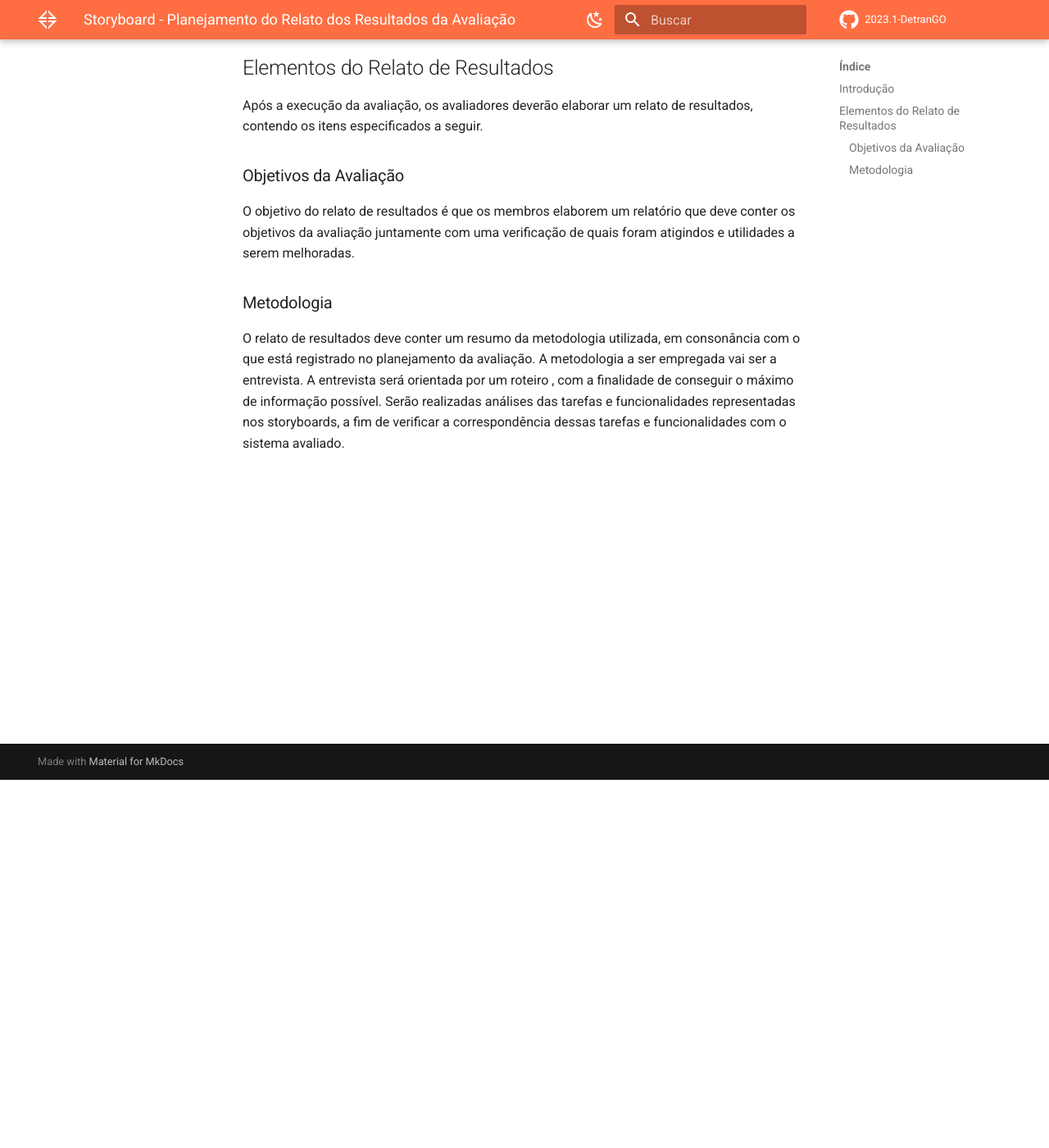
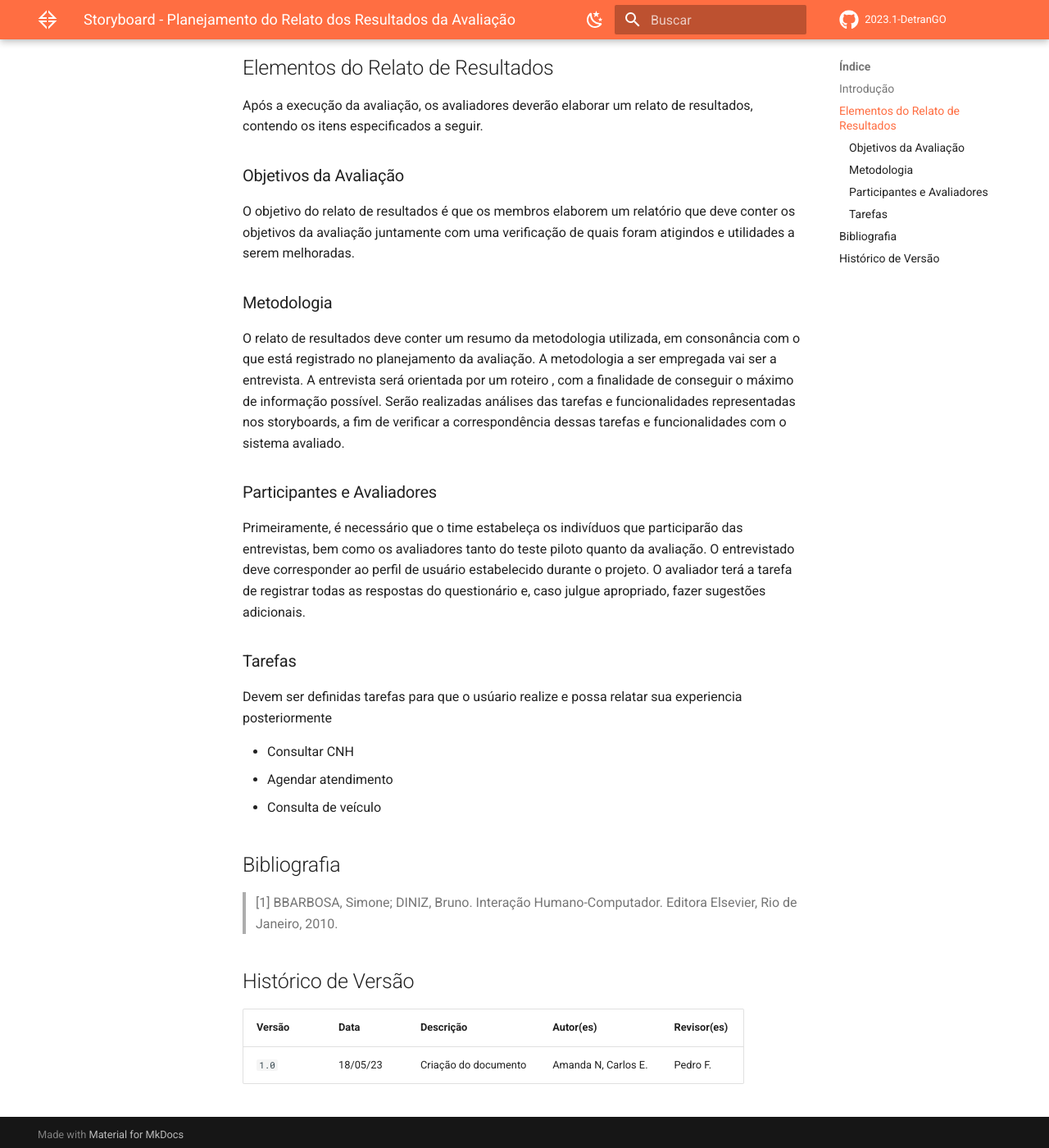
Before and after one commit to Interacao-Humano-Computador/2023.1-DetranGO, an MkDocs documentation site: the page built from docs/design_avaliacao/nivel1/storyboard_relato_resultados.md, in a window 1280 px wide and 1400 px high, scrolled down 449 px. Shown: the whole window at 82% size. Built offline with MkDocs 1.6.1 and Material for MkDocs 9.7.7, drawn with Linux system fonts in a browser that asks for light colours; comment, search, counter and statistics services are not loaded.

Commit message:
Update: adição tarefas, bibliografia e versionamento

```diff
--- a/docs/design_avaliacao/nivel1/storyboard_relato_resultados.md
+++ b/docs/design_avaliacao/nivel1/storyboard_relato_resultados.md
@@ -13,4 +13,22 @@ O objetivo do relato de resultados é que os membros elaborem um relatório que
 O relato de resultados deve conter um resumo da metodologia utilizada, em consonância com o que está registrado no planejamento da avaliação.
 A metodologia a ser empregada vai ser a entrevista. A entrevista será orientada por um roteiro , com a finalidade de conseguir o máximo de informação possível. Serão realizadas análises das tarefas e funcionalidades representadas nos storyboards, a fim de verificar a correspondência dessas tarefas e funcionalidades com o sistema avaliado.
 
-###
+### Participantes e Avaliadores
+Primeiramente, é necessário que o time estabeleça os indivíduos que participarão das entrevistas, bem como os avaliadores tanto do teste piloto quanto da avaliação. O entrevistado deve corresponder ao perfil de usuário estabelecido durante o projeto. O avaliador terá a tarefa de registrar todas as respostas do questionário e, caso julgue apropriado, fazer sugestões adicionais.
+
+### Tarefas
+Devem ser definidas tarefas para que o usúario realize e possa relatar sua experiencia posteriormente
+
+- Consultar CNH
+- Agendar atendimento
+- Consulta de veículo
+
+## Bibliografia
+
+> [1] BBARBOSA, Simone; DINIZ, Bruno. Interação Humano-Computador. Editora Elsevier, Rio de Janeiro, 2010.
+
+## Histórico de Versão
+
+| Versão | Data     | Descrição                                                        | Autor(es) | Revisor(es) |
+| ------ | -------- | ---------------------------------------------------------------- | --------- | ----------- |
+| `1.0`  | 18/05/23 | Criação do documento | Amanda N, Carlos E.  | Pedro F. |
```
